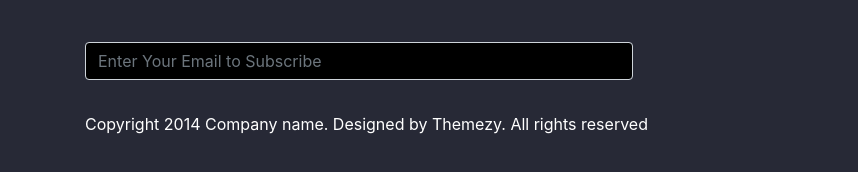
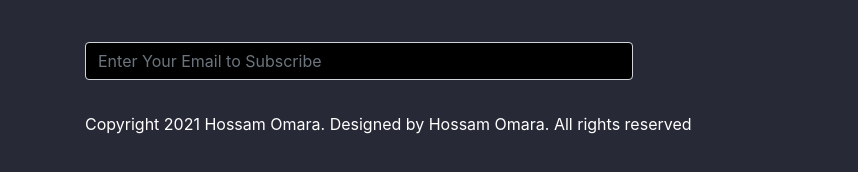
Before and after one commit to hossamemara/Weather_App, a plain HTML site: page index.html in a window 1280 px wide. Shown: the part 1114-1286 px from the top of the page, 0-858 px from the left. Drawn offline with Linux system fonts and the light colour scheme; no server answers.

Commit message:
Fix 20/8/2021

```diff
--- a/index.html
+++ b/index.html
@@ -186,7 +186,7 @@
                     </div>
                 </div>
                 <div class="col-md-8">
-            <p class="text-white">Copyright 2014 Company name. Designed by Themezy. All rights reserved</p>
+            <p class="text-white">Copyright 2021 Hossam Omara. Designed by Hossam Omara. All rights reserved</p>
                 </div>
 
             </div>
```
